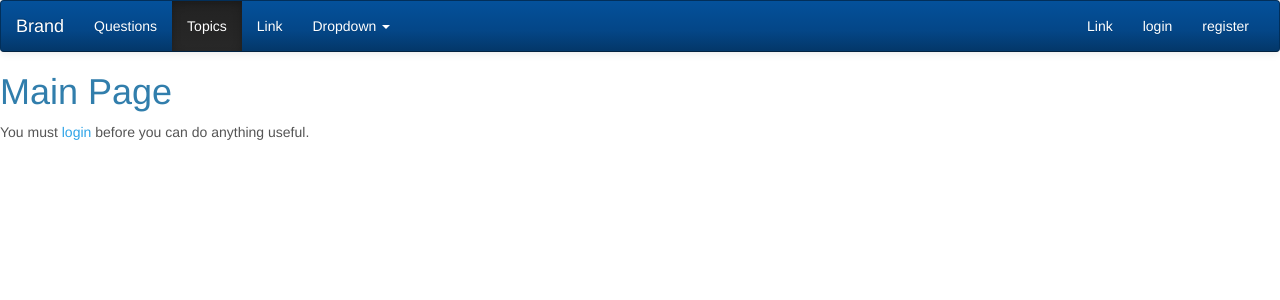
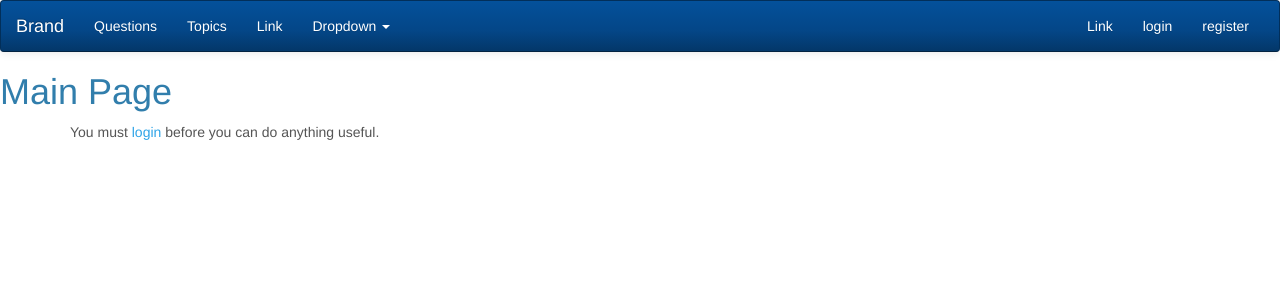
Before and after one commit to kmacinnis/questionhoard, a Django app: page / in a window 1280 px wide. Shown: the top 300 px of the page. Run offline with Django 3.2, Linux system fonts and the light colour scheme; parts of the project's set-up code (start-up, migrations or seed data) failed here and were passed over; some libraries are stand-ins or nearby versions.

Commit message:
changes to base.html

```diff
--- a/questions/templates/base.html
+++ b/questions/templates/base.html
@@ -31,7 +31,7 @@
     <div class="collapse navbar-collapse" id="bs-example-navbar-collapse-1">
       <ul class="nav navbar-nav">
         <li class="blah"><a href="{% url 'QuestionList' %}">Questions</a></li>
-        <li class="active"><a href="{% url 'TopicList' %}">Topics</a></li>
+        <li class="inactive"><a href="{% url 'TopicList' %}">Topics</a></li>
         <li><a href="#">Link</a></li>
         <li class="dropdown">
           <a href="#" class="dropdown-toggle" data-toggle="dropdown">Dropdown <b class="caret"></b></a>
@@ -63,7 +63,13 @@
 
 
 
-        <h1> {% block head %} {% endblock %} </h1>
-        {% block content %} {% endblock %}
-    </body>
+<h1> {% block head %} {% endblock %} </h1>
+
+<div class="container">
+
+
+
+{% block content %} {% endblock %}
+</div>
+</body>
 </html>
```
